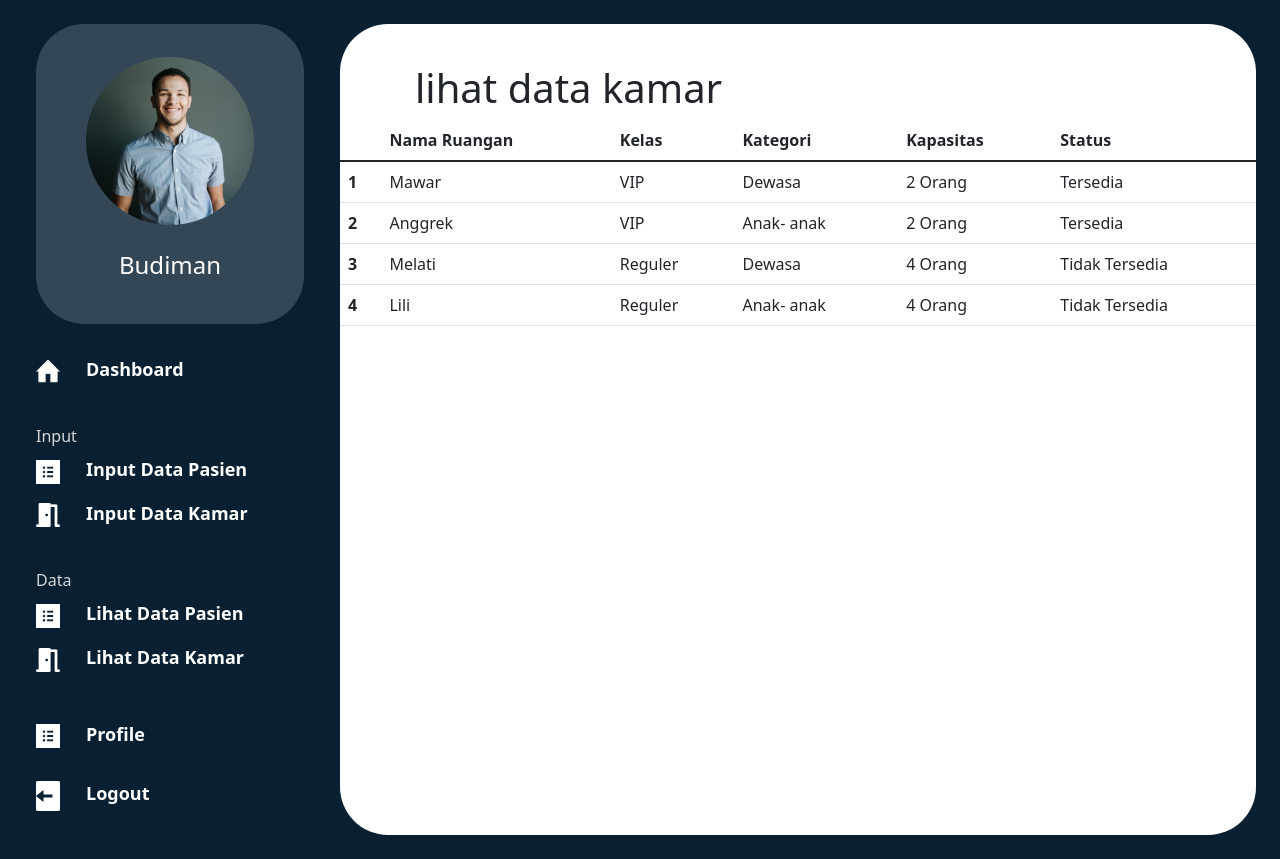
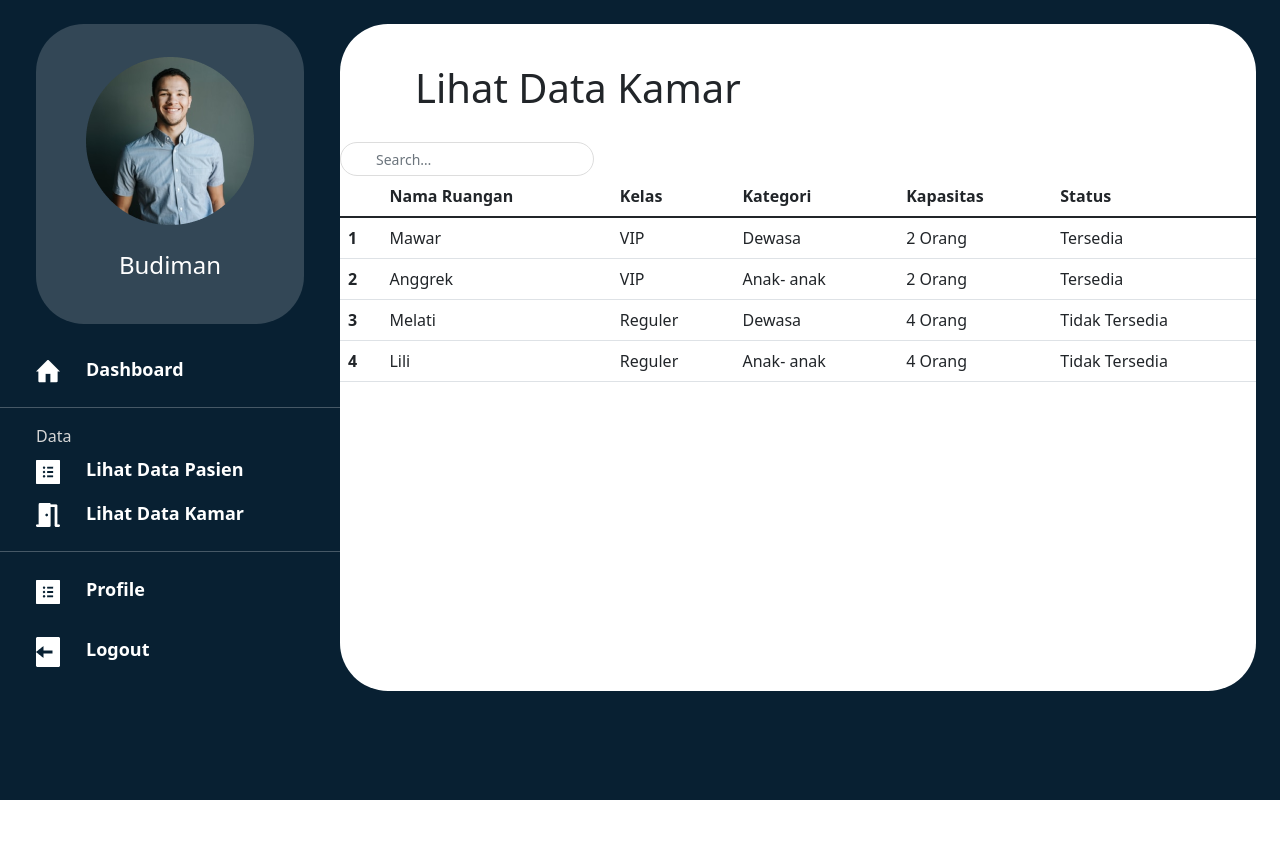
Before and after one commit to andimauliza/TIK201-MF5-RUANG-SEHAT, a PHP site: page /Lihatdatakamar.html in a window 1280 px wide. After the commit the page ends 800 px from the top, so only its background shows below. Run offline with PHP 8.4, Linux system fonts and the light colour scheme.

Commit message:
menambahkan search bok pada halaman lihat data kamar

```diff
--- a/Halaman room/Lihatdatakamar.html
+++ b/Halaman room/Lihatdatakamar.html
@@ -7,6 +7,8 @@
     <title>RuangSehat - Lihat data kamar</title>
     <!-- Bootstraps CSS -->
     <link href="https://cdn.jsdelivr.net/npm/bootstrap@5.1.3/dist/css/bootstrap.min.css" rel="stylesheet">
+    <link href="https://fonts.googleapis.com/icon?family=Material+Icons"
+      rel="stylesheet">
     <!-- Custom CSS -->
     <link rel="stylesheet" href="Room.css">
 </head>
@@ -25,24 +27,7 @@
             </li>
 
             <!-- Divider -->
-            <hr class="sidebar-divider text-Black">
-
-            <!-- Heading -->
-            <div class="sidebar-heading">
-                Input
-            </div>
-
-            <!-- Nav Item - Input data pasien -->
-            <li class="nav-item">
-                <a class="nav-link" href="#"> <img src="img/pasien.png"><span>Input Data Pasien</span></a>
-            </li>
-            <!-- Nav Item - Input data kamar -->
-            <li class="nav-item">
-                <a class="nav-link" href="#"> <img src="img/kamar.png"><span>Input Data Kamar</span></a>
-            </li>
-
-            <!-- Divider -->
-            <hr class="sidebar-divider text-Black">
+            <hr class="sidebar-divider text-white">
 
             <!-- Heading -->
             <div class="sidebar-heading">
@@ -59,7 +44,7 @@
             </li>
 
             <!-- Divider -->
-            <hr class="sidebar-divider text-Black">
+            <hr class="sidebar-divider text-white">
 
             <!-- Nav Item - Profile -->
             <li class="nav-item">
@@ -73,7 +58,15 @@
         </ul>
 
         <div class="content">
-            <h1>lihat data kamar</h1><table class="table">
+            <h1>Lihat Data Kamar</h1><table class="table">
+              <div class="row">
+                <div class="col-sm-12">
+                    <div class="search-box">
+                        <i class="material-icons">&#xE8B6;</i>
+                        <input type="text" class="form-control" placeholder="Search&hellip;">
+                    </div>
+                </div>
+            </div>
                 <thead>
                   <tr>
                     <th scope="col"></th>
--- a/Halaman room/Room.css
+++ b/Halaman room/Room.css
@@ -69,4 +69,64 @@ ul.sidebar .sidebar-heading {
 .content h1 {
     margin-left: 75px;
     margin-top: 40px;
+    margin-bottom: 30px;
 }
+
+.search-box input {
+    height: 34px;
+    border-radius: 20px;
+    padding-left: 35px;
+    border-color: #ddd;
+    box-shadow: none;
+}
+.search-box input:focus {
+    border-color: #3FBAE4;
+}
+
+.search-box {
+    position: relative;
+    float: left;
+}
+
+.search-box i {
+    color: #a0a5b1;
+    position: absolute;
+    font-size: 19px;
+    top: 5px;
+    left: 8px;
+}
+
+.material-icons {
+    font-family: 'Material Icons';
+    font-weight: normal;
+    font-style: normal;
+    font-size: 24px;
+    line-height: 1;
+    letter-spacing: normal;
+    text-transform: none;
+    display: inline-block;
+    white-space: nowrap;
+    word-wrap: normal;
+    direction: ltr;
+    -webkit-font-feature-settings: 'liga';
+    -webkit-font-smoothing: antialiased;
+}
+
+.form-control {
+    display: inside;
+    width: 100%;
+    height: 34px;
+    padding: 8px 15px;
+    font-size: 14px;
+    line-height: 1.42857143;
+    color: #555;
+    background-color: #fff;
+    background-image: none;
+    border: 1px solid #ccc;
+    border-radius: 4px;
+    -webkit-box-shadow: inset 0 1px 1px rgb(0 0 0 / 8%);
+    box-shadow: inset 0 1px 1px rgb(0 0 0 / 8%);
+    -webkit-transition: border-color ease-in-out .15s,-webkit-box-shadow ease-in-out .15s;
+    -o-transition: border-color ease-in-out .15s,box-shadow ease-in-out .15s;
+    transition: border-color ease-in-out .15s,box-shadow ease-in-out .15s;
+}
```
Also changed, not shown: 1 other file.
